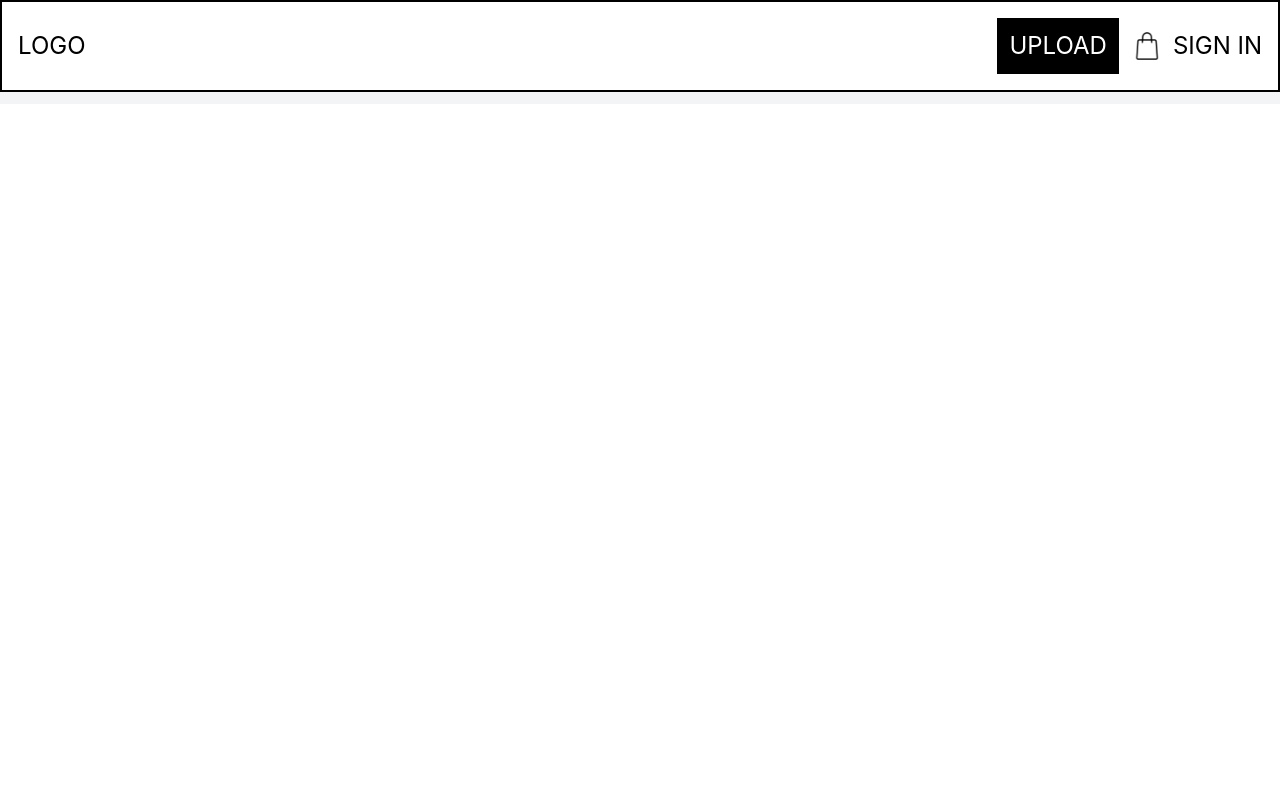
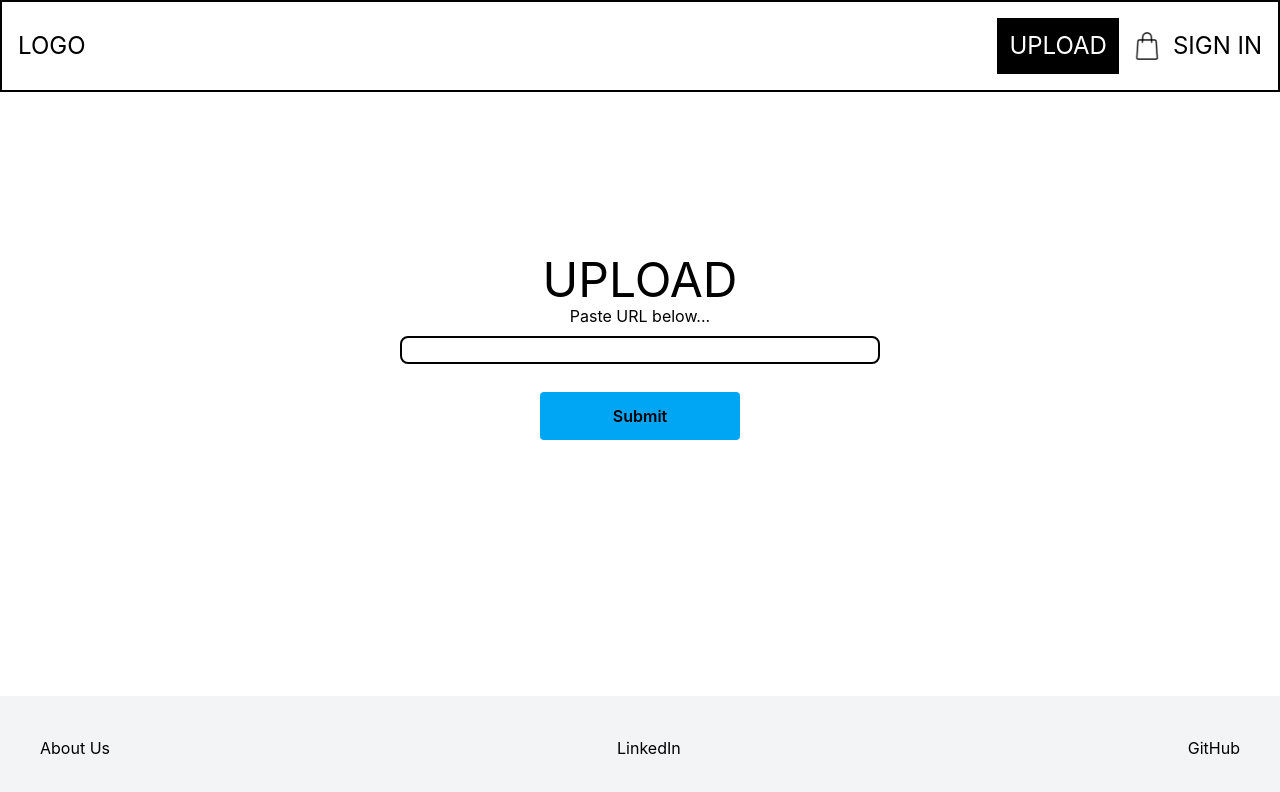
Before and after one commit to matthewrichards234/Discount-Notifications-Front, a React (Vite) app: page /create in a window 1280 px wide. Shown: the top 792 px of the page. Built offline with nearby package versions, Linux system fonts and the light colour scheme.

Commit message:
Create 'create' view

```diff
--- a/src/components/App.tsx
+++ b/src/components/App.tsx
@@ -6,15 +6,17 @@ import Profile from "./Profile";
 import UploadForm from "./UploadForm";
 import Main from "./Main";
 import About from "./About";
+import Create from "./Create";
 
 function App() {
   return (
-    <div>
+    <div className="min-h-screen flex flex-col">
       <Routes>
         <Route path="/" element={<Main />} />
         <Route path="/auth" element={<Login />} />
         <Route path="/profile" element={<Profile />} />
         <Route path="/upload" element={<UploadForm />} />
+        <Route path="/create" element={<Create />} />
         <Route path="/cart" />
         <Route path="/about-us" element={<About />} />
       </Routes>
--- /dev/null
+++ b/src/components/Create.tsx
@@ -0,0 +1,41 @@
+import { useForm } from "react-hook-form";
+
+const Create = () => {
+  const {
+    register,
+    handleSubmit,
+    formState: { errors },
+  } = useForm();
+
+  const onSubmit = (data) => {
+    console.log(data);
+  };
+
+  // Regex for URL validation
+  const urlPattern =
+    /^(https?:\/\/)?([\da-z\.-]+)\.([a-z\.]{2,6})([\/\w \.-]*)*\/?$/;
+  return (
+    <div className="flex items-center justify-center m-auto p-30">
+      <form
+        onSubmit={handleSubmit(onSubmit)}
+        className="flex flex-col justify-items-center items-center"
+      >
+        <p className="text-5xl">UPLOAD</p>
+        <label>Paste URL below...</label>
+        <input
+          {...register("website", {
+            pattern: { value: urlPattern, message: "Invalid URL" },
+          })}
+          type="url"
+          className={"border-2 rounded-lg m-2 w-120"}
+        />
+        <input
+          type="submit"
+          className="bg-sky-500 hover:bg-sky-700 text-black font-semibold py-2 px-4 rounded mt-5 w-50 h-12"
+        />
+      </form>
+    </div>
+  );
+};
+
+export default Create;
```
